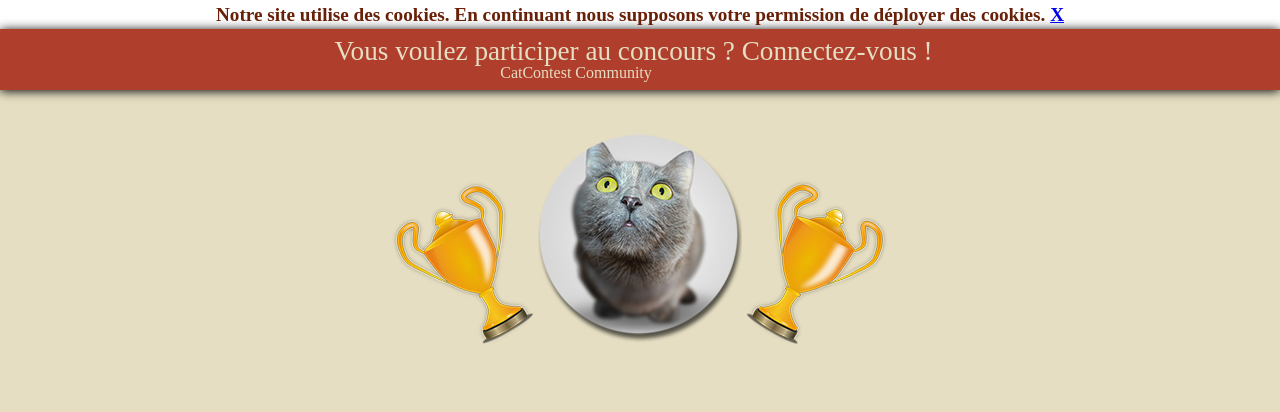
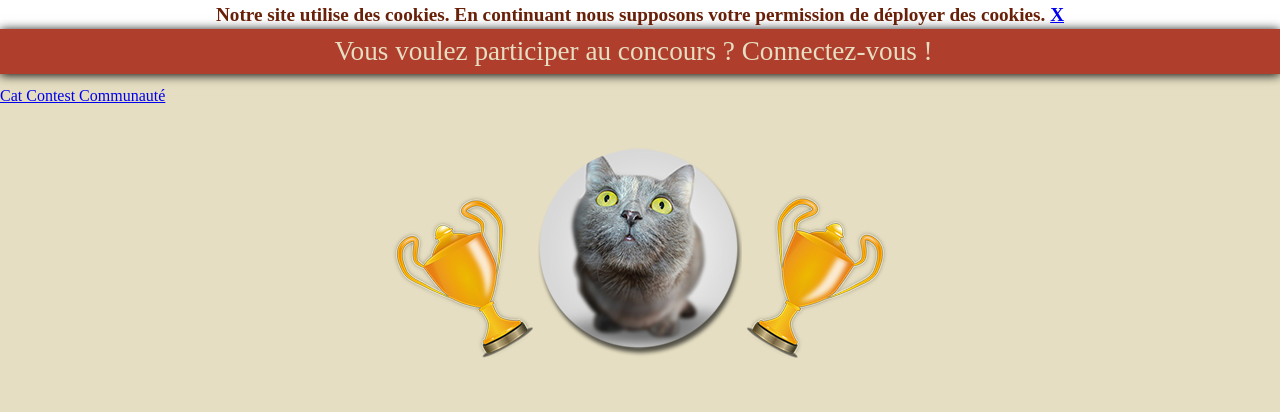
Before and after one commit to cvilleger/CatContest, a PHP site: page / in a window 1280 px wide. Shown: the top 412 px of the page. Run offline with PHP 8.4, Linux system fonts and the light colour scheme; some libraries are stand-ins or nearby versions.

Commit message:
FB-banner design

```diff
--- a/web/include/nav.php
+++ b/web/include/nav.php
@@ -8,8 +8,6 @@
                 <li><a href="index.php">Accueil</a></li>
                 <li id="uploadActionNav"><a href="albums.php">Choisir ma photo</a></li>
             <?php endif; ?>
-            </br>
-            <div class="fb-page" data-href="https://www.facebook.com/TheCatContest" data-width="300" data-height="70" data-small-header="true" data-adapt-container-width="true" data-hide-cover="false" data-show-facepile="true" data-show-posts="true"><div class="fb-xfbml-parse-ignore"><blockquote cite="https://www.facebook.com/TheCatContest"><a href="https://www.facebook.com/TheCatContest">CatContest Community</a></blockquote></div></div>
         </ul>
     </nav>
 
@@ -27,4 +25,13 @@
         </a>
     </div>
     <?php endif; ?>
+    <div id="fan-banner">
+        <div class="fb-page" data-href="https://www.facebook.com/TheCatContest" data-width="300" data-height="70" data-small-header="true" data-adapt-container-width="true" data-hide-cover="false" data-show-facepile="true" data-show-posts="true">
+            <div class="fb-xfbml-parse-ignore">
+                <blockquote cite="https://www.facebook.com/TheCatContest">
+                    <a href="https://www.facebook.com/TheCatContest">Cat Contest Communauté</a>
+                </blockquote>
+            </div>
+        </div>
+    </div>
 </header>
--- a/web/index.php
+++ b/web/index.php
@@ -58,7 +58,7 @@
             $UserRepository = new UserRepository();
             $users = $UserRepository->getUsersWithPicture();
             if(empty($users)){
-                echo '<h2>Soyer la première personne à participer au Cat Contest de ce mois !</h2>';
+                echo '<div class="important">Soyer la première personne à participer au Cat Contest de ce mois !</div>';
             }
             foreach($users as $user){
                 $pictureLinkMin = $user['pictureLinkMin'];
--- a/web/public/css/style.css
+++ b/web/public/css/style.css
@@ -24,6 +24,7 @@ nav{
     -webkit-box-shadow: 0 1px 10px 0 black;
     -o-box-shadow: 0 1px 10px 0 black;
     box-shadow: 0 1px 10px 0 black;
+    margin-bottom: 1%;
 }
 
 nav a{
@@ -248,6 +249,11 @@ p{
     font-size: 2em;
 }
 
+.important{
+    font-size: 2em;
+    font-weight: bold;
+}
+
 /**
 * My picture
 **/
@@ -276,3 +282,12 @@ p{
 .fb-btn{
     margin-bottom: 5px;
 }
+
+/**
+* Fan banner
+**/
+
+#fan-banner{
+    display: inline-block;
+    vertical-align: middle;
+}
```
